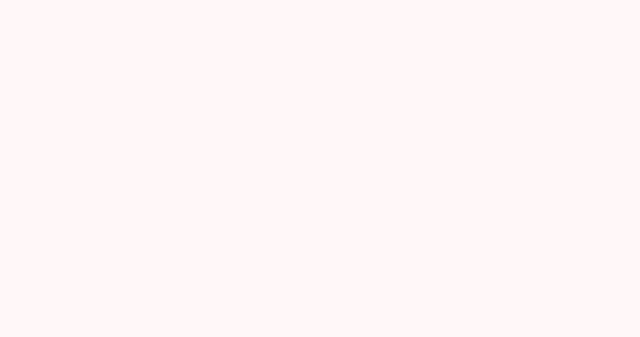
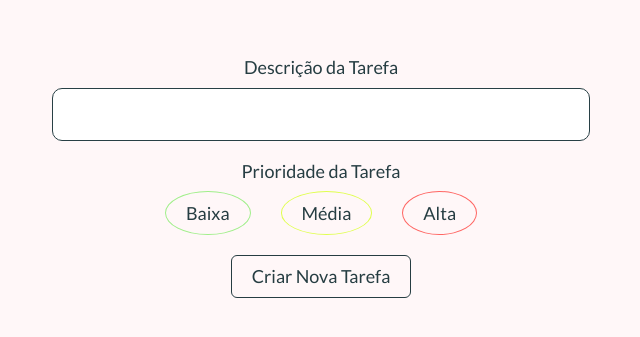
Before and after one commit to saviomisael/todo-localstorage-vuejs, a Vue app: page /create-todo in a window 1280 px wide. Before the commit this address had no page. Shown: the part 193-530 px from the top of the page, without its empty margins (319-959 px from the left). Built offline with nearby package versions, Linux system fonts and the light colour scheme.

Commit message:
add CreateTodoPage

```diff
--- /dev/null
+++ b/src/pages/CreateTodoPage/index.vue
@@ -0,0 +1,5 @@
+<template src="./template.html"></template>
+
+<script src="./script.js"></script>
+
+<style lang="scss" scoped src="./styles.scss"></style>
--- /dev/null
+++ b/src/pages/CreateTodoPage/script.js
@@ -0,0 +1,14 @@
+import AddTodoForm from '../../components/AddTodoForm'
+
+export default {
+  name: 'CreateTodoPage',
+  components: {
+    AddTodoForm,
+  },
+  methods: {
+    handleAddTodoSubmit({ description, priority }) {
+      this.$store.dispatch('todos/addTodo', { description, priority })
+      this.$router.push({ name: 'Home' })
+    },
+  },
+}
--- /dev/null
+++ b/src/pages/CreateTodoPage/styles.scss
@@ -0,0 +1,3 @@
+.create-todo__content {
+  padding-top: 30vh;
+}
--- /dev/null
+++ b/src/pages/CreateTodoPage/template.html
@@ -0,0 +1,3 @@
+<main class="create-todo__content">
+  <add-todo-form @add-todo-submit="handleAddTodoSubmit"></add-todo-form>
+</main>
--- a/src/router/index.js
+++ b/src/router/index.js
@@ -1,12 +1,18 @@
 import { createRouter, createWebHistory } from 'vue-router'
 
 import HomePage from '../pages/HomePage'
+import CreateTodoPage from '../pages/CreateTodoPage'
 
 const routes = [
   {
     path: '/',
     name: 'Home',
     component: HomePage,
+  },
+  {
+    path: '/create-todo',
+    name: 'CreateTodo',
+    component: CreateTodoPage,
   },
 ]
 
```
Also changed, not shown: 1 other file (tests, documents, lock files or other folders).
